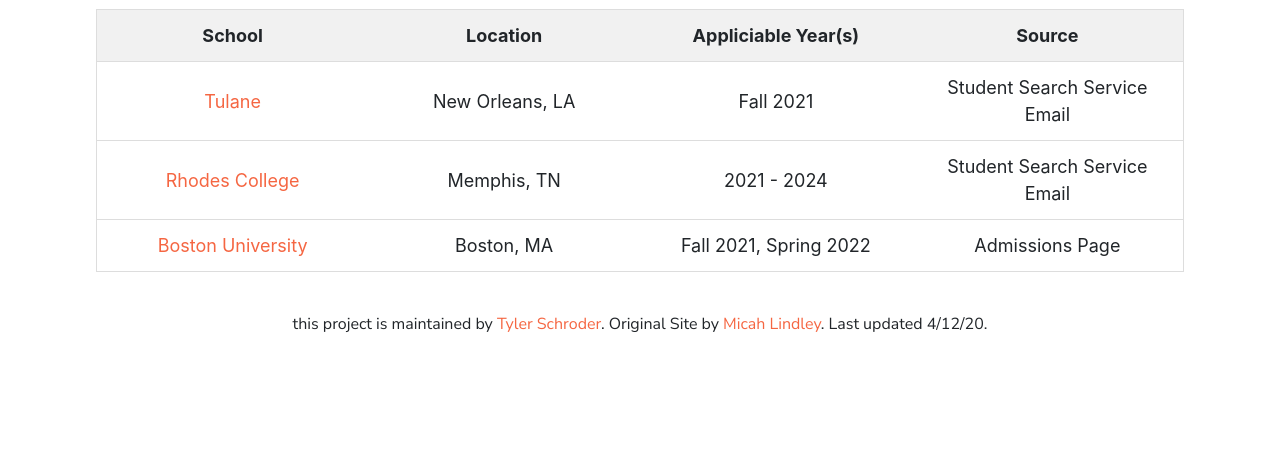
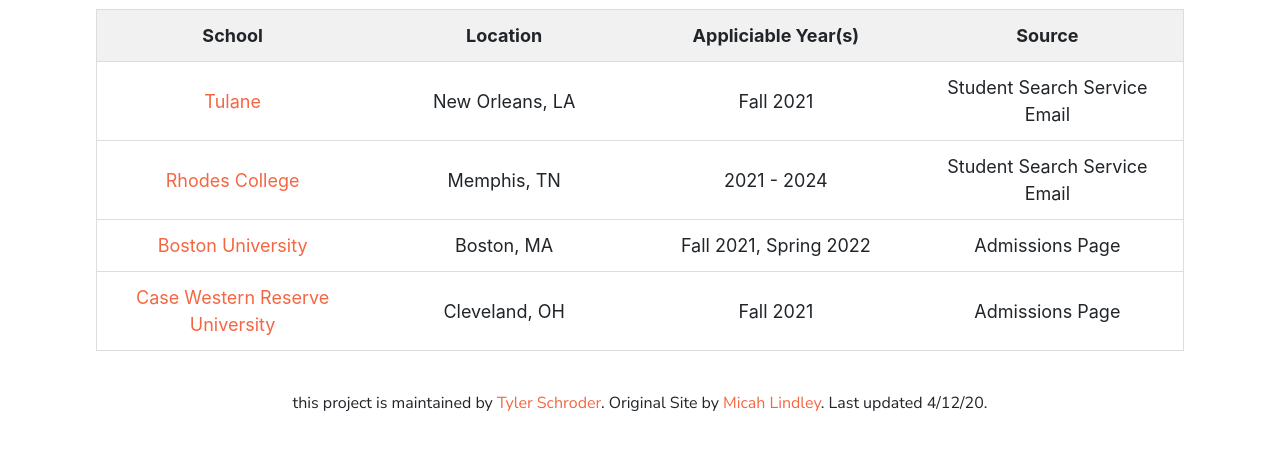
Before and after one commit to Redorhcs/test-optional-2021, a plain HTML site: page art.html in a window 1280 px wide. Shown: the part 155-604 px from the top of the page. Drawn offline with nearby package versions, Linux system fonts and the light colour scheme.

Commit message:
update img

```diff
--- a/art.html
+++ b/art.html
@@ -113,6 +113,12 @@ h1 {
 <td>Fall 2021, Spring 2022</td>
 <td>Admissions Page</td>
 </tr>
+<tr>
+<td><a href="https://case.edu/admission/apply">Case Western Reserve University</a></td>
+<td>Cleveland, OH</td>
+<td>Fall 2021</td>
+<td>Admissions Page</td>
+</tr>
 
 </table>
 </div>
```
Also changed, not shown: 77E4F938-6119-49F1-906D-33252AB195CD.png.
